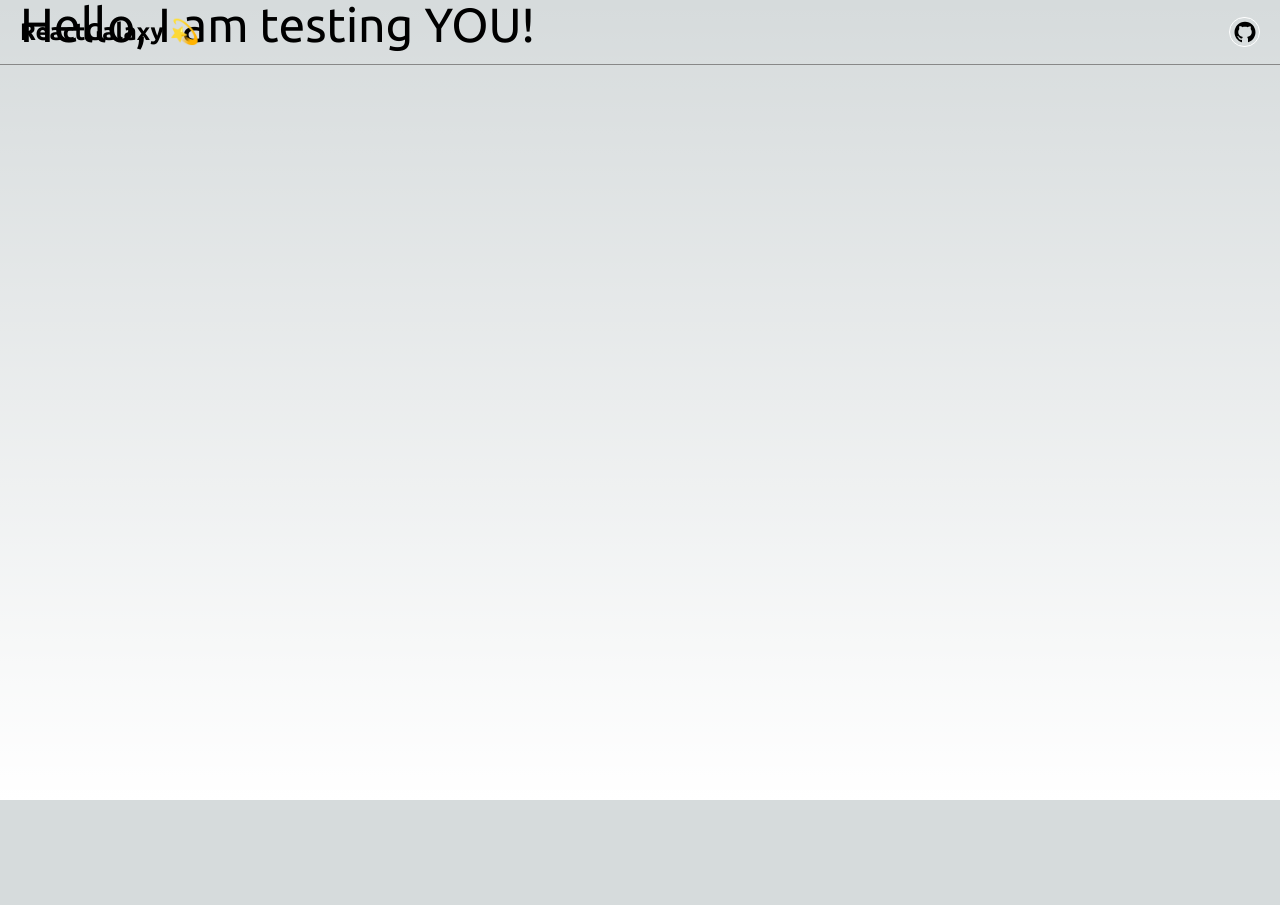
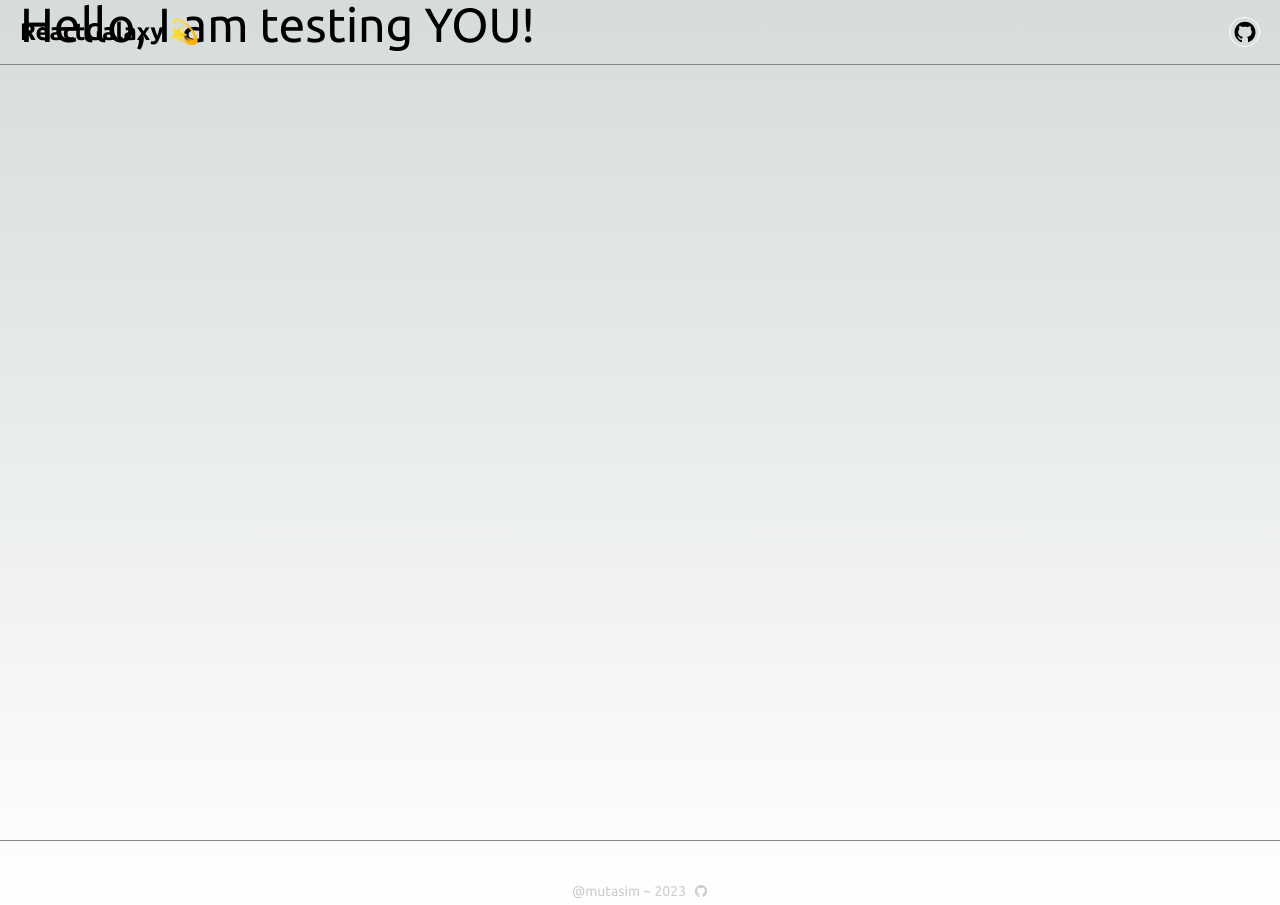
Before and after one commit to mutasim77/React-Ecosystem, a Next.js app: page /test in a window 1280 px wide. Before the commit the page ends 800 px from the top, so only its background shows below. Built offline with nearby package versions, Linux system fonts and the light colour scheme.

Commit message:
💎 Added: Footer

```diff
--- /dev/null
+++ b/app/components/Footer.tsx
@@ -0,0 +1,16 @@
+import Link from 'next/link';
+import React from 'react'
+import { AiFillGithub } from 'react-icons/ai';
+
+const Footer = () => {
+    return (
+        <footer className='pt-10 pb-1 px-5 mt-10 border-t-[1px] border-t-[#888] text-center flex justify-center items-center text-[#ccc] text-sm'>
+            <Link href='https://github.com/mutasim77' className='flex items-center gap-2'>
+                @mutasim ~ {new Date().getFullYear()}
+                <AiFillGithub />
+            </Link>
+        </footer>
+    )
+}
+
+export default Footer;
--- a/app/layout.tsx
+++ b/app/layout.tsx
@@ -3,6 +3,7 @@ import { Ubuntu } from 'next/font/google'
 import localFont from 'next/font/local';
 import './globals.css'
 import Navbar from './components/Navbar';
+import Footer from './components/Footer';
 
 const ubuntuFont = Ubuntu({
   weight: ['400', '500', '700'],
@@ -27,6 +28,7 @@ export default function RootLayout({
         <main className='max-w-screen-xl m-auto px-5  min-h-screen'>
           {children}
         </main>
+        <Footer />
       </body>
     </html>
   )
```
